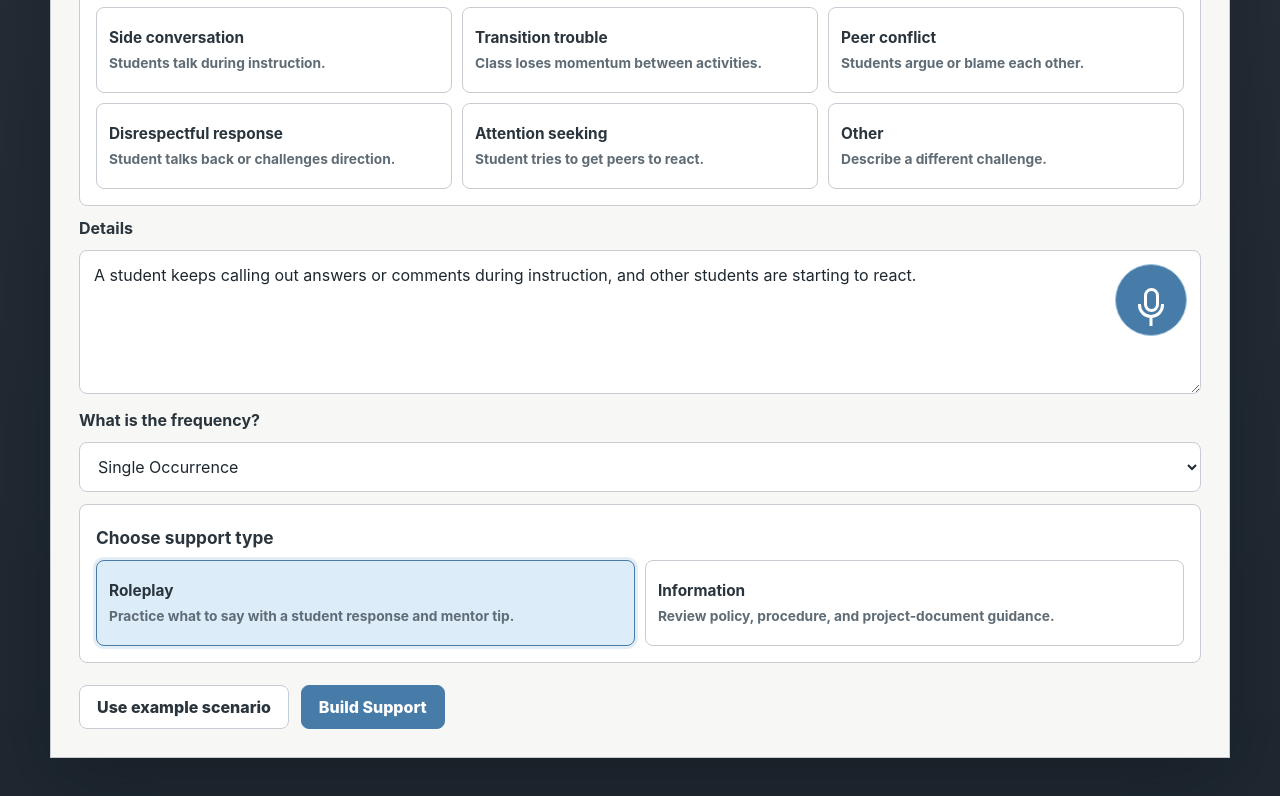
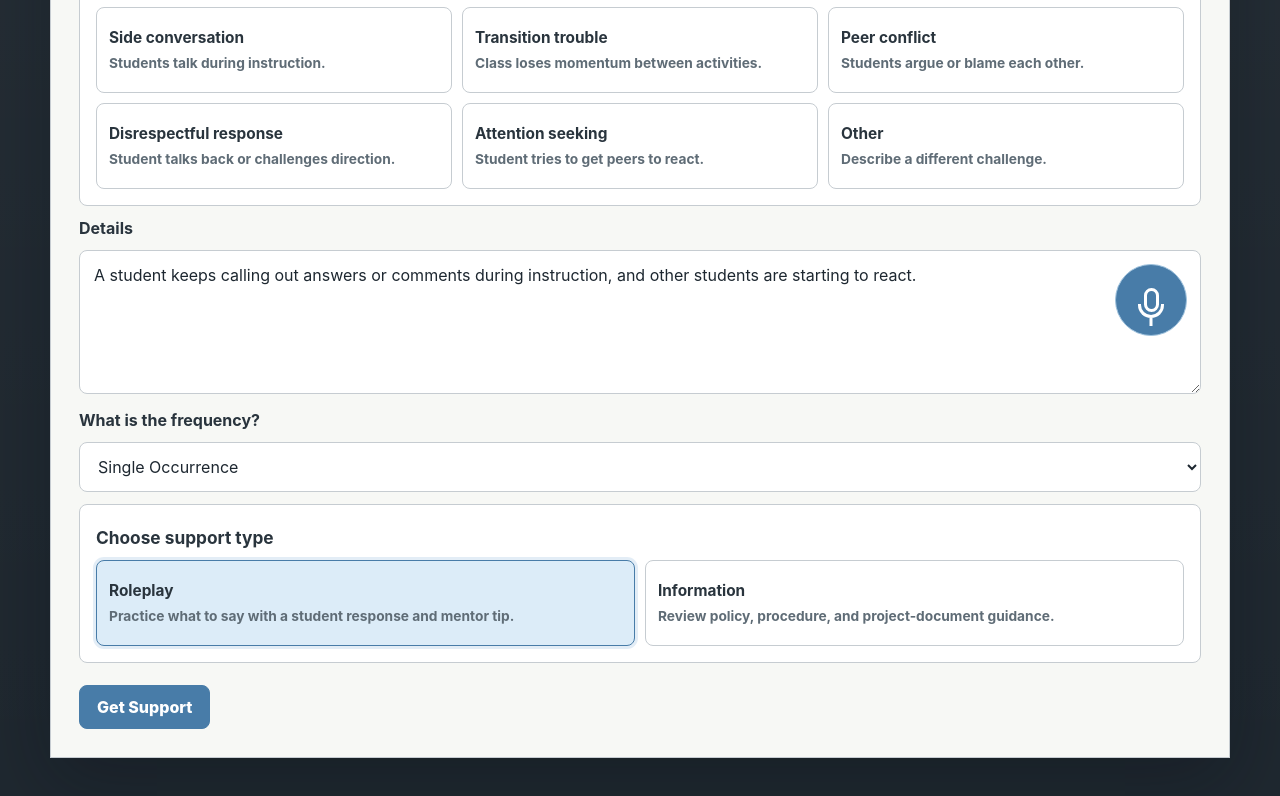
Before and after one commit to chelseabanning-beep/Mrs-Doubtfire, a plain HTML site: page index.html in a window 1280 px wide. Shown: the part 530-1326 px from the top of the page. Drawn offline with Linux system fonts and the light colour scheme.

Commit message:
Update intake action buttons

```diff
--- a/index.html
+++ b/index.html
@@ -123,8 +123,7 @@
           </div>
 
           <div class="button-row">
-            <button class="button secondary" type="button" id="use-example">Use example scenario</button>
-            <button class="button primary" type="submit">Build Support</button>
+            <button class="button primary" type="submit">Get Support</button>
           </div>
         </form>
       </section>
--- a/script.js
+++ b/script.js
@@ -181,7 +181,6 @@ document.querySelector("#send-response").addEventListener("click", sendTextRespo
 document.querySelector("#end-practice").addEventListener("click", showDebrief);
 document.querySelector("#retry-practice").addEventListener("click", startRoleplay);
 document.querySelector("#finish-button").addEventListener("click", completeSession);
-document.querySelector("#use-example").addEventListener("click", () => applyStandardPrompt("calling-out"));
 document.querySelector("#speak-instead").addEventListener("click", () => setInputMode("voice"));
 document.querySelector("#type-instead").addEventListener("click", () => setInputMode("text"));
 document.querySelector("#try-again").addEventListener("click", resetVoiceDraft);
```
